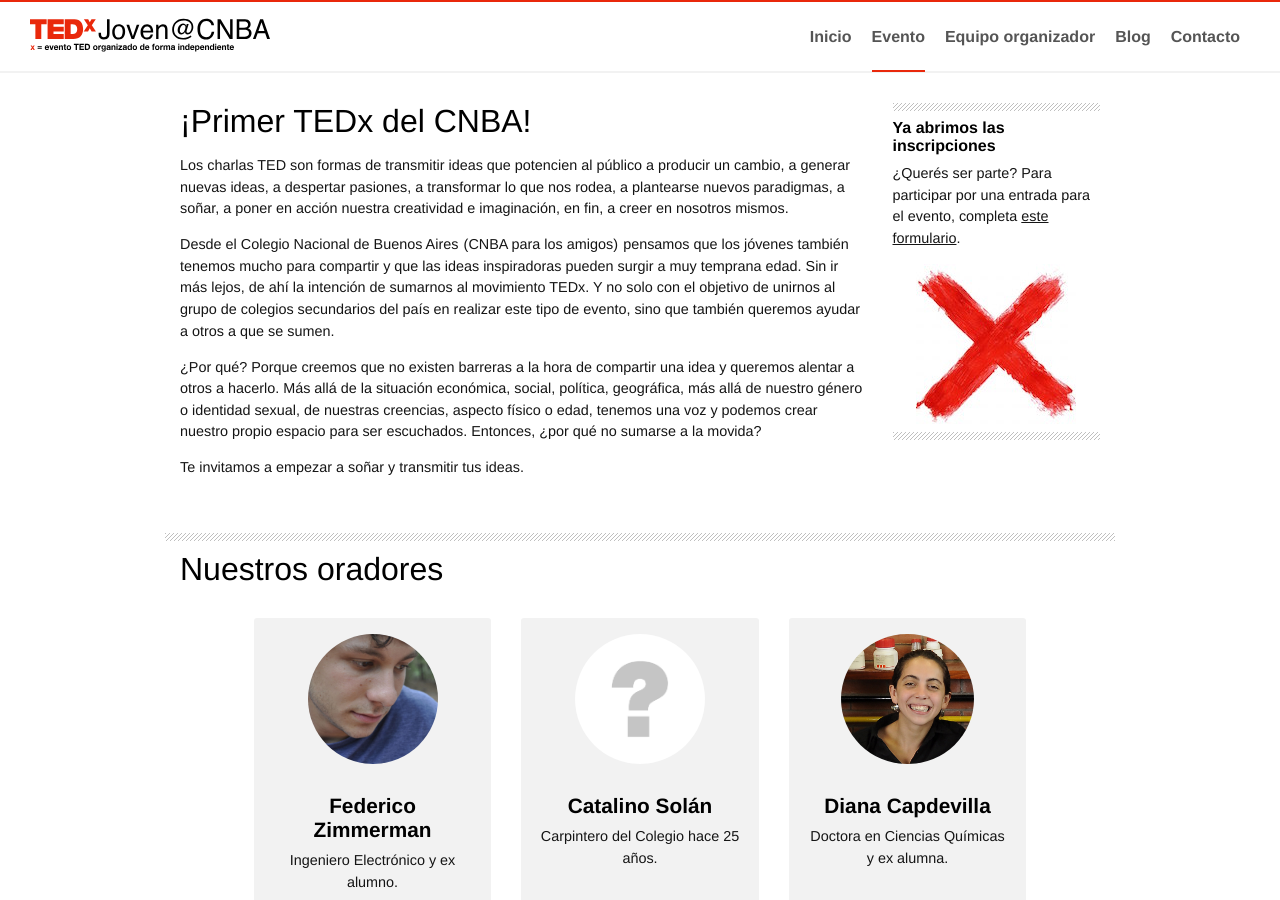
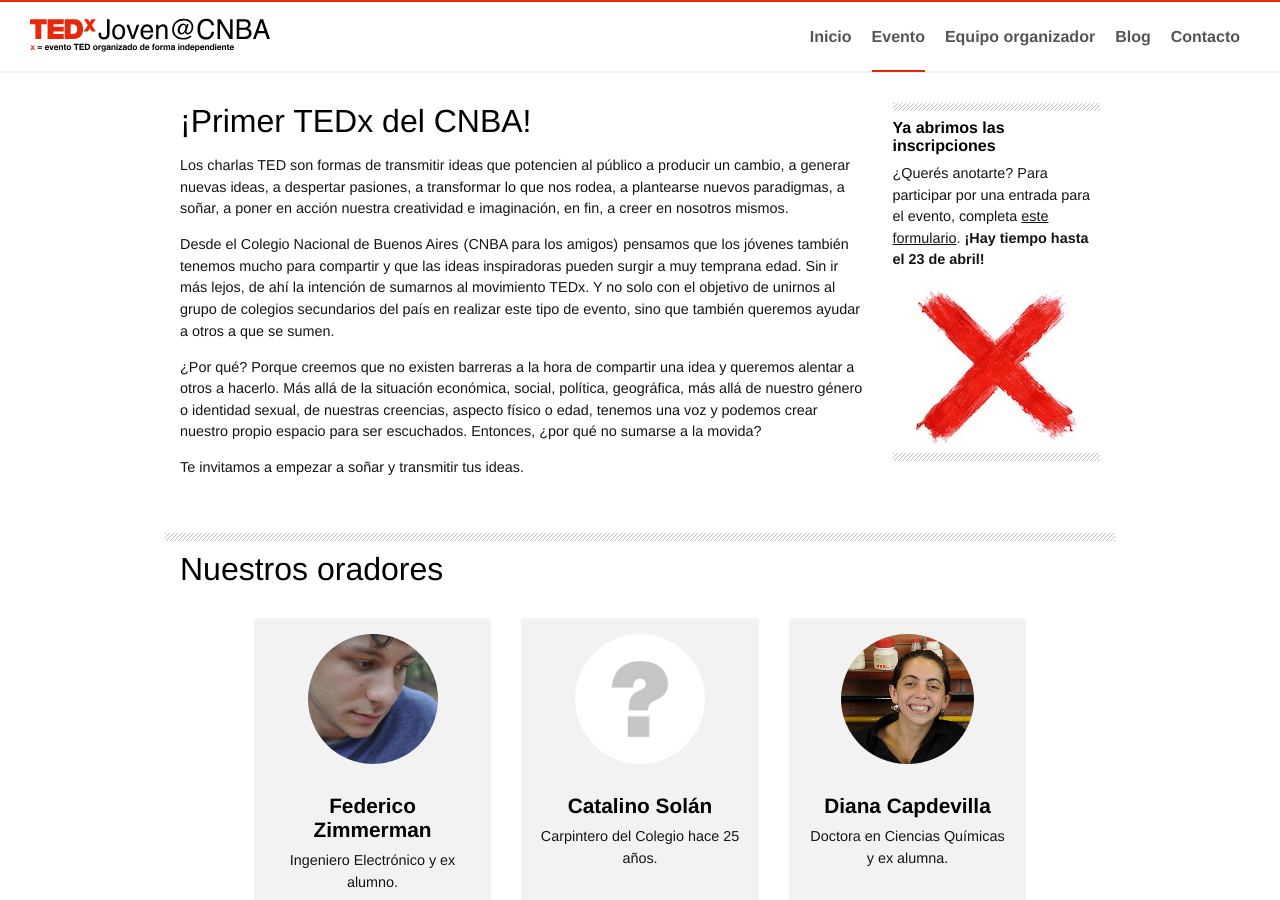
Before and after one commit to TEDxCNBA/pagina, a Jekyll site: the page built from evento.html, in a window 1280 px wide and 900 px high. Built offline with Jekyll 4.4.1, drawn with Linux system fonts in a browser that asks for light colours.

Commit message:
Agregué aviso de deadline

```diff
--- a/evento.html
+++ b/evento.html
@@ -15,7 +15,7 @@
 			</div>
 			<aside class="col col--12 col__md--3">
 				<h4>Ya abrimos las inscripciones</h4>
-				<p>¿Querés ser parte? Para participar por una entrada para el evento, completa <a href="https://docs.google.com/forms/d/1kTgCnFcA5welsp4dBHHXsxVKfgi57I_i-1pxfeO0fkU/viewform?c=0&w=1" onclick="_gaq.push([‘_trackPageview’,’/vpv/formulario/’]);" >este formulario</a>.</p>
+				<p>¿Querés anotarte? Para participar por una entrada para el evento, completa <a href="https://docs.google.com/forms/d/1kTgCnFcA5welsp4dBHHXsxVKfgi57I_i-1pxfeO0fkU/viewform?c=0&w=1" onclick="_gaq.push([‘_trackPageview’,’/vpv/formulario/’]);" >este formulario</a>. <b>¡Hay tiempo hasta el 23 de abril!</b></p>
 				<img src="{{ site.url }}{{ site.baseurl }}/assets/evento-foto.jpg" alt="Foto de la X en el Colegio">
 			</aside>
 		</div>
```
